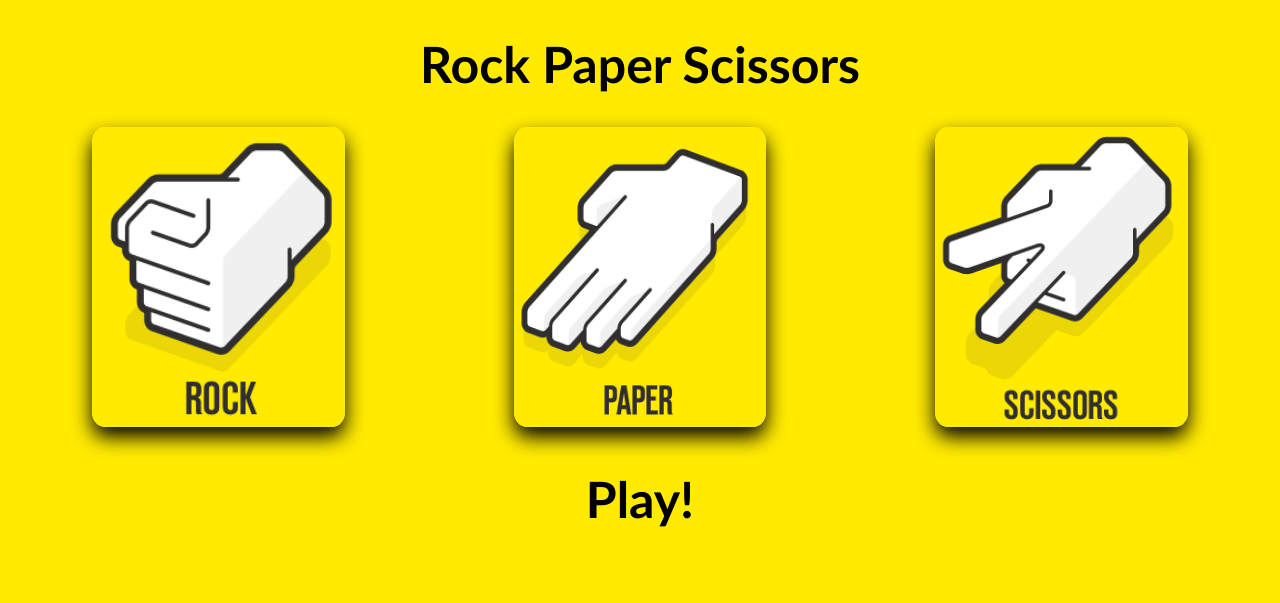
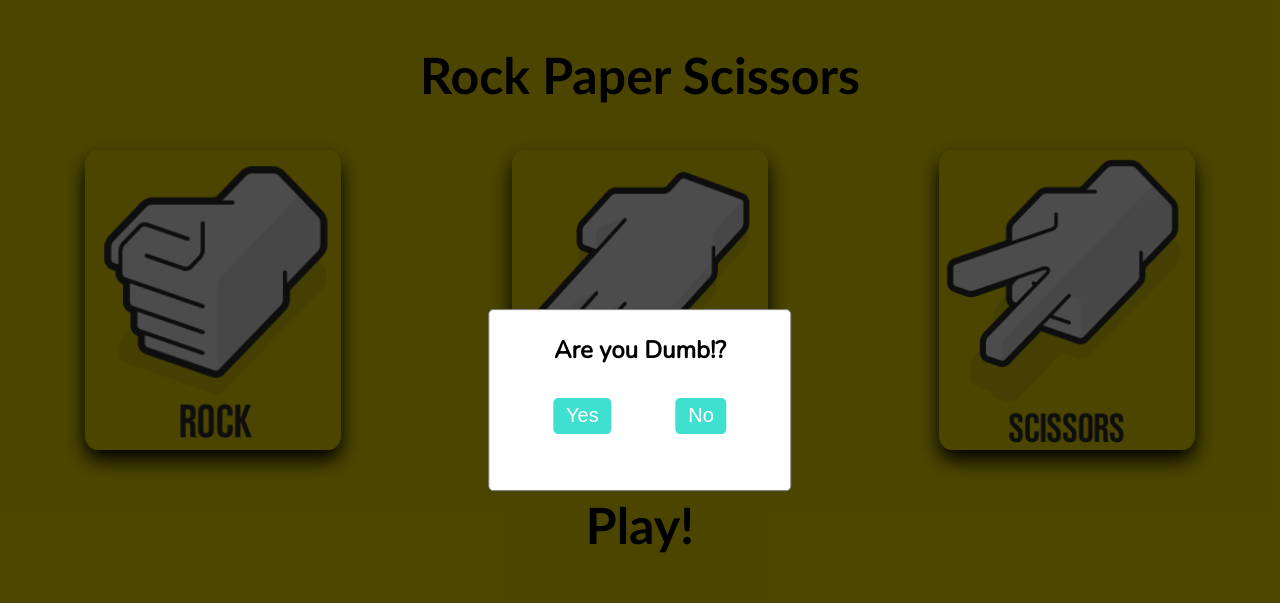
Before and after one commit to shasankkumar9/RPCnew, a plain HTML site: page index.html in a window 1280 px wide. Drawn offline with nearby package versions, Linux system fonts and the light colour scheme.

Commit message:
dumb update

```diff
--- a/index.html
+++ b/index.html
@@ -1,24 +1,63 @@
 <!DOCTYPE html>
 <html lang="en">
-<head>
-    <meta charset="UTF-8">
-    <meta name="viewport" content="width=device-width, initial-scale=1.0">
+  <head>
+    <meta charset="UTF-8" />
+    <meta name="viewport" content="width=device-width, initial-scale=1.0" />
+    <link rel="preconnect" href="https://fonts.googleapis.com" />
+    <link rel="preconnect" href="https://fonts.gstatic.com" crossorigin />
+    <link
+      href="https://fonts.googleapis.com/css2?family=Nunito&display=swap"
+      rel="stylesheet"
+    />
     <title>Rock Paper Scissors</title>
-    <link rel="stylesheet" href="./styles.css">
-</head>
-<body>
-    <h1 style="text-align: center; font-family: 'Gill Sans', 'Gill Sans MT', Calibri, 'Trebuchet MS', sans-serif; font-size: 50px;">Rock Paper Scissors</h1>
+    <link rel="stylesheet" href="./styles.css" />
+    <script src="./script.js" defer></script>
+  </head>
+  <body>
+    <div class="dialog_bg">
+      <dialog id="dialog" class="dialog" open>
+        <h2>Are you Dumb!?</h2>
+        <div class="dialog_btns">
+          <button id="yes_btn" class="dialog_btn">Yes</button>
+          <button id="no_btn" class="dialog_btn">No</button>
+        </div>
+      </dialog>
+    </div>
+    <h1
+      style="
+        text-align: center;
+        font-family: 'Gill Sans', 'Gill Sans MT', Calibri, 'Trebuchet MS',
+          sans-serif;
+        font-size: 50px;
+        line-height: 3em;
+      "
+    >
+      Rock Paper Scissors
+    </h1>
     <div class="hidden">
-        <img src="./icons/rock.png" id="rock" alt="rock">
-        <img src="./icons/paper.png" id="paper" alt="paper">
-        <img src="./icons/scissors.png" id="scissors" alt="scissors">
-        <img src="./icons/vs.png" id="vs" alt="vs" style="width: 200px; height: 200px;">
+      <img src="./icons/rock.png" id="rock" alt="rock" />
+      <img src="./icons/paper.png" id="paper" alt="paper" />
+      <img src="./icons/scissors.png" id="scissors" alt="scissors" />
+      <img
+        src="./icons/vs.png"
+        id="vs"
+        alt="vs"
+        style="width: 200px; height: 200px"
+      />
     </div>
     <div class="container"></div>
-    <h2 style="font-size: 50px; text-align: center;
-    font-family: 'Gill Sans', 'Gill Sans MT', Calibri, 'Trebuchet MS', sans-serif;"
-    id="status">Play!</h2>
-    <img id="retry" src="./icons/retry.png" alt="retry">
-    <script src="./script.js"></script>
-</body>
+    <h2
+      style="
+        font-size: 50px;
+        text-align: center;
+        font-family: 'Gill Sans', 'Gill Sans MT', Calibri, 'Trebuchet MS',
+          sans-serif;
+        line-height: 3em;
+      "
+      id="status"
+    >
+      Play!
+    </h2>
+    <img id="retry" src="./icons/retry.png" alt="retry" />
+  </body>
 </html>
--- a/script.js
+++ b/script.js
@@ -1,10 +1,15 @@
-const container = document.querySelector(".container");
-const rock = document.getElementById("rock");
-const paper = document.getElementById("paper");
-const scissors = document.getElementById("scissors");
-const vs = document.getElementById("vs");
-let retry = document.getElementById("retry");
-let status = document.getElementById("status");
+const container = document.querySelector('.container');
+const rock = document.getElementById('rock');
+const paper = document.getElementById('paper');
+const scissors = document.getElementById('scissors');
+const vs = document.getElementById('vs');
+let retry = document.getElementById('retry');
+let status = document.getElementById('status');
+
+const dialogBg = document.querySelector('.dialog_bg');
+const dialog = document.getElementById('dialog');
+const yesBtn = document.getElementById('yes_btn');
+const noBtn = document.getElementById('no_btn');
 
 let rockclone = rock.cloneNode(true);
 let paperclone = paper.cloneNode(true);
@@ -14,14 +19,13 @@ container.appendChild(rockclone);
 container.appendChild(paperclone);
 container.appendChild(scissorsclone);
 
-rockclone.addEventListener("click" , playRock);
+rockclone.addEventListener('click', playRock);
 
-paperclone.addEventListener("click" , playPaper);
+paperclone.addEventListener('click', playPaper);
 
-scissorsclone.addEventListener("click" , playScissors);
+scissorsclone.addEventListener('click', playScissors);
 
-retry.addEventListener("click", reset = () => window.location.reload());
-
+retry.addEventListener('click', (reset = () => window.location.reload()));
 
 function playRock() {
   container.innerHTML = '';
@@ -29,11 +33,11 @@ function playRock() {
   container.appendChild(vs);
   let random = rand();
   randomPlay(random);
-    if(random == 1) {
+  if (random == 1) {
     draw();
-    } else if(random == 2) {
+  } else if (random == 2) {
     lose();
-    } else if(random == 3) {
+  } else if (random == 3) {
     win();
   }
 }
@@ -44,11 +48,11 @@ function playPaper() {
   container.appendChild(vs);
   let random = rand();
   randomPlay(random);
-    if(random == 1) {
+  if (random == 1) {
     win();
-    } else if(random == 2) {
+  } else if (random == 2) {
     draw();
-    } else if(random == 3) {
+  } else if (random == 3) {
     lose();
   }
 }
@@ -59,50 +63,71 @@ function playScissors() {
   container.appendChild(vs);
   let random = rand();
   randomPlay(random);
-    if(random == 1) {
+  if (random == 1) {
     lose();
-    } else if(random == 2) {
+  } else if (random == 2) {
     win();
-    } else if(random == 3) {
+  } else if (random == 3) {
     draw();
   }
 }
 
-function randomPlay (random) {
-    if(random == 1) {
+function randomPlay(random) {
+  if (random == 1) {
     container.appendChild(rock);
     removeClick();
-    } else if(random == 2) {
+  } else if (random == 2) {
     container.appendChild(paper);
     removeClick();
-    } else if(random == 3) {
+  } else if (random == 3) {
     container.appendChild(scissors);
     removeClick();
   }
 }
 
-function removeClick () {
-    rockclone.removeEventListener("click" , playRock);
+function removeClick() {
+  rockclone.removeEventListener('click', playRock);
 
-    paperclone.removeEventListener("click" , playPaper);
+  paperclone.removeEventListener('click', playPaper);
 
-    scissorsclone.removeEventListener("click" , playScissors);
+  scissorsclone.removeEventListener('click', playScissors);
 
-    retry.style.display = "block";
-
+  retry.style.display = 'block';
 }
 
 function draw() {
-    status.innerHTML = "DRAW";
+  status.innerHTML = 'DRAW';
 }
 
 function win() {
-    status.innerHTML = "YOU WIN";
+  status.innerHTML = 'YOU WIN';
 }
 
 function lose() {
-    status.innerHTML = " YOU LOSE";
+  status.innerHTML = ' YOU LOSE';
 }
 
+yesBtn.addEventListener('click', function (e) {
+  const msg = document.createElement('h2');
+  msg.innerText = 'I knew you were dumb!';
+  dialog.innerHTML = null;
+  dialog.appendChild(msg);
+  setTimeout(function () {
+    dialog.close();
+    dialogBg.remove();
+  }, 1200);
+});
 
-var rand = () => Math.floor((Math.random() * 3) + 1);
+noBtn.addEventListener('click', function (e) {
+  e.target.style.transform =
+    'translate(' + randSign() * nRand() + 'px, ' + randSign() * nRand() + 'px)';
+});
+
+// random sign
+const randSign = () => (Math.ceil((Math.random() - 0.5) * 2) < 1 ? -1 : 1);
+
+// random number generator between 0 and 3
+var rand = () => Math.floor(Math.random() * 3 + 1);
+
+// random number generator from 0 to n
+const nRand = () => Math.floor(Math.random() * (50 + 1));
--- a/styles.css
+++ b/styles.css
@@ -1,9 +1,12 @@
 * {
   box-sizing: border-box;
+  margin: 0;
 }
 
 body {
   background-color: #ffea00;
+  user-select: none;
+  position: relative;
 }
 
 img {
@@ -21,7 +24,9 @@ img {
   align-items: baseline;
 }
 
-#rock, #paper, #scissors {
+#rock,
+#paper,
+#scissors {
   margin: 0 auto;
   display: inline-block;
   box-shadow: 0 10px 20px black;
@@ -30,11 +35,15 @@ img {
   width: 20%;
 }
 
-#rock:hover, #paper:hover, #scissors:hover {
+#rock:hover,
+#paper:hover,
+#scissors:hover {
   opacity: 80%;
 }
 
-#rock:active, #paper:active, #scissors:active {
+#rock:active,
+#paper:active,
+#scissors:active {
   transform: translateY(4px);
 }
 
@@ -44,3 +53,45 @@ img {
   height: 50px;
   margin: 0 47%;
 }
+
+.dialog {
+  top: 50%;
+  left: 50%;
+  transform: translate(-50%, -50%);
+  border: 1px solid grey;
+  padding: 1.5rem 2rem;
+  border-radius: 5px;
+  z-index: 100;
+}
+
+.dialog_bg {
+  width: 100vw;
+  height: 100vh;
+  background-color: rgba(0, 0, 0, 0.7);
+  z-index: 10;
+  position: absolute;
+}
+
+.dialog h2 {
+  font-family: 'Nunito', sans-serif;
+  text-align: center;
+}
+
+.dialog_btns {
+  display: flex;
+  justify-content: space-around;
+}
+
+.dialog_btn:last-child {
+  /* transform: translate(-100%, -100%); */
+}
+
+.dialog_btn {
+  background-color: turquoise;
+  padding: 0.4rem 0.8rem;
+  margin: 2rem;
+  font-size: 1.25rem;
+  border: none;
+  border-radius: 5px;
+  color: white;
+}
```
Lines whose indentation alone changed are shown as unchanged.
